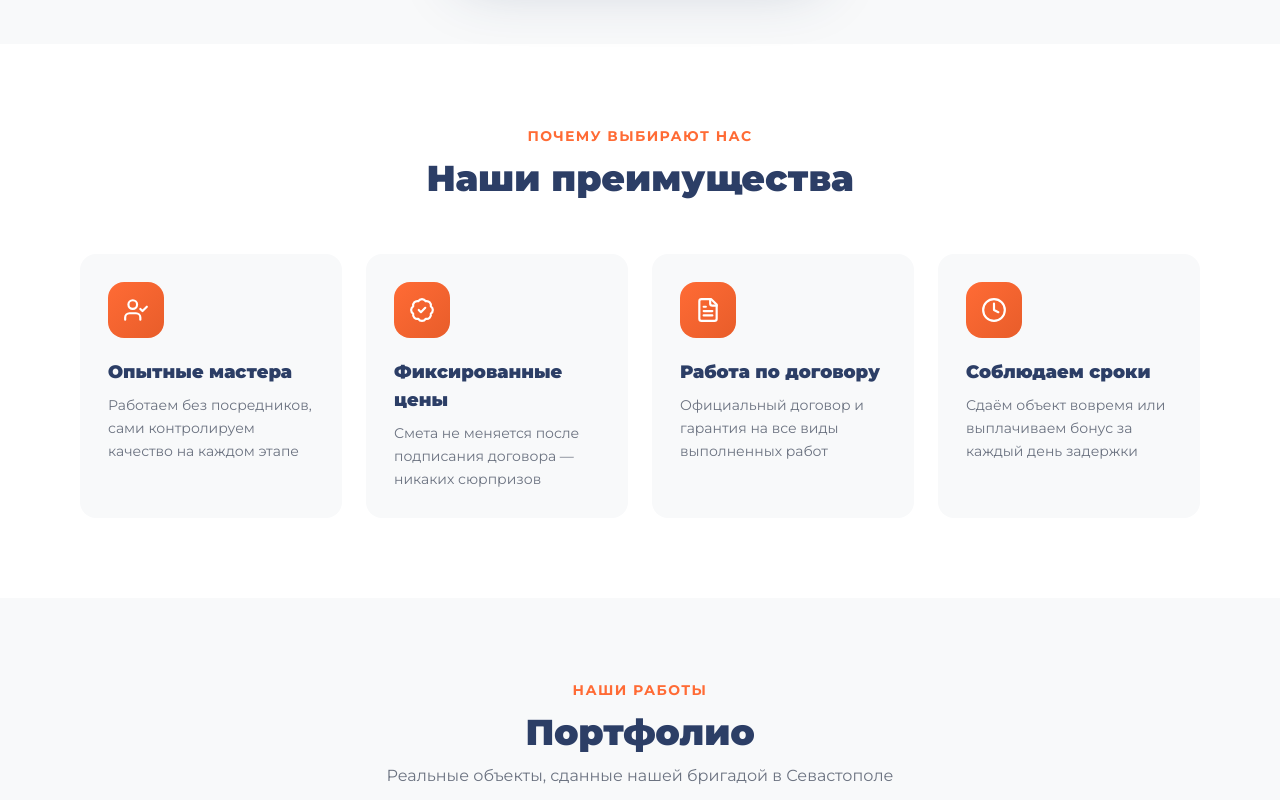
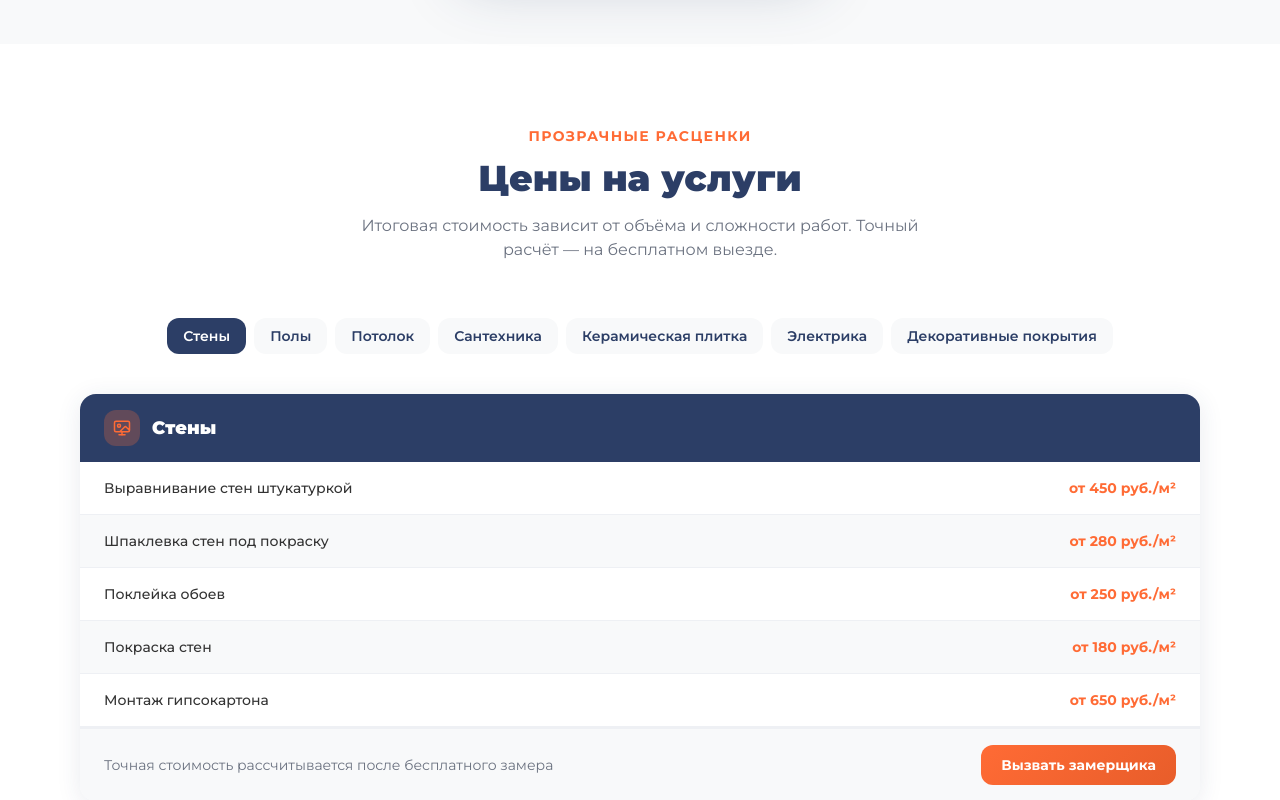
Before and after one commit to pr-poehali-dev/repair-landing-sevastopol, a React (Vite) app: page / in a window 1280 px wide. Shown: the part 1560-2360 px from the top of the page. Built offline with nearby package versions, Linux system fonts and the light colour scheme.

Commit message:
Добавлен блок с ценами на услуги

```diff
--- a/src/pages/Index.tsx
+++ b/src/pages/Index.tsx
@@ -47,6 +47,86 @@ const plans = [
       "Электромонтажные работы",
       "Сантехнические работы",
       "Премиальная отделка",
+    ],
+  },
+];
+
+const priceCategories = [
+  {
+    icon: "Wallpaper",
+    title: "Стены",
+    items: [
+      { name: "Выравнивание стен штукатуркой", price: "от 450 руб./м²" },
+      { name: "Шпаклевка стен под покраску", price: "от 280 руб./м²" },
+      { name: "Поклейка обоев", price: "от 250 руб./м²" },
+      { name: "Покраска стен", price: "от 180 руб./м²" },
+      { name: "Монтаж гипсокартона", price: "от 650 руб./м²" },
+    ],
+  },
+  {
+    icon: "Layers",
+    title: "Полы",
+    items: [
+      { name: "Стяжка пола (мокрая)", price: "от 350 руб./м²" },
+      { name: "Укладка ламината / паркетной доски", price: "от 400 руб./м²" },
+      { name: "Укладка линолеума", price: "от 180 руб./м²" },
+      { name: "Шлифовка и покраска деревянного пола", price: "от 500 руб./м²" },
+      { name: "Наливной пол", price: "от 700 руб./м²" },
+    ],
+  },
+  {
+    icon: "ArrowUp",
+    title: "Потолок",
+    items: [
+      { name: "Натяжной потолок (одноуровневый)", price: "от 550 руб./м²" },
+      { name: "Двухуровневый натяжной потолок", price: "от 900 руб./м²" },
+      { name: "Штукатурка потолка", price: "от 380 руб./м²" },
+      { name: "Шпаклевка потолка под покраску", price: "от 300 руб./м²" },
+      { name: "Монтаж подвесного потолка ГКЛ", price: "от 750 руб./м²" },
+    ],
+  },
+  {
+    icon: "Droplets",
+    title: "Сантехника",
+    items: [
+      { name: "Замена смесителя", price: "от 1 500 руб." },
+      { name: "Установка унитаза", price: "от 2 500 руб." },
+      { name: "Установка ванны / душевой кабины", price: "от 4 500 руб." },
+      { name: "Разводка труб водоснабжения", price: "от 1 200 руб./точка" },
+      { name: "Замена радиатора отопления", price: "от 3 500 руб." },
+    ],
+  },
+  {
+    icon: "Grid3x3",
+    title: "Керамическая плитка",
+    items: [
+      { name: "Укладка плитки на пол", price: "от 800 руб./м²" },
+      { name: "Укладка плитки на стены", price: "от 900 руб./м²" },
+      { name: "Укладка мозаики", price: "от 1 500 руб./м²" },
+      { name: "Затирка швов", price: "от 150 руб./м²" },
+      { name: "Укладка крупноформатного керамогранита", price: "от 1 200 руб./м²" },
+    ],
+  },
+  {
+    icon: "Zap",
+    title: "Электрика",
+    items: [
+      { name: "Установка розетки / выключателя", price: "от 500 руб." },
+      { name: "Монтаж электропроводки (под ключ)", price: "от 800 руб./точка" },
+      { name: "Установка люстры / светильника", price: "от 700 руб." },
+      { name: "Монтаж щитка", price: "от 6 000 руб." },
+      { name: "Прокладка кабеля в штробе", price: "от 200 руб./м.п." },
+    ],
+  },
+  {
+    icon: "Brush",
+    title: "Декоративные покрытия",
+    items: [
+      { name: "Венецианская штукатурка", price: "от 1 800 руб./м²" },
+      { name: "Декоративная штукатурка (короед, барашек)", price: "от 600 руб./м²" },
+      { name: "Фактурная покраска", price: "от 900 руб./м²" },
+      { name: "Микроцемент", price: "от 2 500 руб./м²" },
+      { name: "Роспись стен", price: "от 3 500 руб./м²" },
     ],
   },
 ];
@@ -300,6 +380,96 @@ function LightboxModal({
   );
 }
 
+function PriceTabs() {
+  const [activeTab, setActiveTab] = useState(0);
+  const cat = priceCategories[activeTab];
+
+  return (
+    <div>
+      {/* Tab buttons */}
+      <div className="flex flex-wrap gap-2 justify-center mb-10">
+        {priceCategories.map((c, i) => (
+          <button
+            key={c.title}
+            onClick={() => setActiveTab(i)}
+            className="px-4 py-2 rounded-xl text-sm font-semibold transition-all"
+            style={
+              activeTab === i
+                ? { background: "#2C3E66", color: "#fff" }
+                : { background: "#F8F9FA", color: "#2C3E66" }
+            }
+          >
+            {c.title}
+          </button>
+        ))}
+      </div>
+
+      {/* Price table */}
+      <FadeSection key={activeTab}>
+        <div
+          className="rounded-2xl overflow-hidden"
+          style={{ boxShadow: "0 4px 24px rgba(44,62,102,0.10)" }}
+        >
+          {/* Header */}
+          <div
+            className="flex items-center gap-3 px-6 py-4"
+            style={{ background: "#2C3E66" }}
+          >
+            <div
+              className="w-9 h-9 rounded-xl flex items-center justify-center flex-shrink-0"
+              style={{ background: "rgba(255,107,53,0.25)" }}
+            >
+              <Icon name={cat.icon} size={18} style={{ color: "#FF6B35" }} />
+            </div>
+            <h3 className="text-lg font-black text-white">{cat.title}</h3>
+          </div>
+
+          {/* Rows */}
+          {cat.items.map((item, idx) => (
+            <div
+              key={item.name}
+              className="flex items-center justify-between px-6 py-4 gap-4"
+              style={{
+                background: idx % 2 === 0 ? "#fff" : "#F8F9FA",
+                borderBottom: "1px solid #EEF0F4",
+              }}
+            >
+              <span className="text-sm font-medium" style={{ color: "#333" }}>
+                {item.name}
+              </span>
+              <span
+                className="text-sm font-bold whitespace-nowrap"
+                style={{ color: "#FF6B35" }}
+              >
+                {item.price}
+              </span>
+            </div>
+          ))}
+
+          {/* Footer CTA */}
+          <div
+            className="px-6 py-4 flex items-center justify-between gap-4 flex-wrap"
+            style={{ background: "#F8F9FA", borderTop: "2px solid #EEF0F4" }}
+          >
+            <p className="text-sm text-gray-500">
+              Точная стоимость рассчитывается после бесплатного замера
+            </p>
+            <button
+              onClick={() =>
+                document.getElementById("form")?.scrollIntoView({ behavior: "smooth" })
+              }
+              className="px-5 py-2.5 rounded-xl text-white text-sm font-bold transition-all hover:opacity-90"
+              style={{ background: "linear-gradient(135deg, #FF6B35, #e85d2a)" }}
+            >
+              Вызвать замерщика
+            </button>
+          </div>
+        </div>
+      </FadeSection>
+    </div>
+  );
+}
+
 export default function Index() {
   const [modalOpen, setModalOpen] = useState(false);
   const [modalType, setModalType] = useState("");
@@ -332,6 +502,7 @@ export default function Index() {
           <nav className="hidden md:flex items-center gap-6 text-sm font-semibold" style={{ color: "#2C3E66" }}>
             {[
               ["Услуги", "services"],
+              ["Цены", "pricelist"],
               ["Преимущества", "advantages"],
               ["Портфолио", "portfolio"],
               ["Контакты", "contacts"],
@@ -585,6 +756,29 @@ export default function Index() {
               </FadeSection>
             ))}
           </div>
+        </div>
+      </section>
+
+      {/* ── PRICE LIST ── */}
+      <section id="pricelist" className="py-20 bg-white">
+        <div className="max-w-6xl mx-auto px-4">
+          <FadeSection className="text-center mb-14">
+            <span
+              className="inline-block text-sm font-bold uppercase tracking-widest mb-3"
+              style={{ color: "#FF6B35" }}
+            >
+              Прозрачные расценки
+            </span>
+            <h2 className="text-3xl sm:text-4xl font-black" style={{ color: "#2C3E66" }}>
+              Цены на услуги
+            </h2>
+            <p className="mt-4 text-gray-500 max-w-xl mx-auto">
+              Итоговая стоимость зависит от объёма и сложности работ. Точный расчёт — на бесплатном выезде.
+            </p>
+          </FadeSection>
+
+          {/* Tabs */}
+          <PriceTabs />
         </div>
       </section>
 
```
